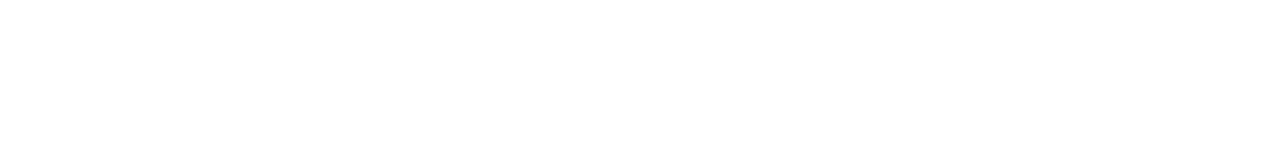
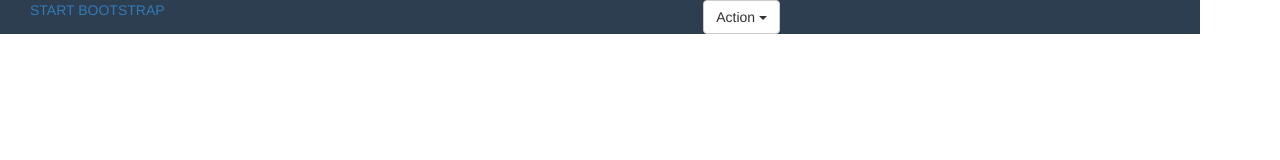
Before and after one commit to yuridido/html-css-bootstrap-freelancer, a plain HTML site: page index.html in a window 1280 px wide. Drawn offline with nearby package versions, Linux system fonts and the light colour scheme.

Commit message:
inizio navbar

```diff
--- a/css/style.css
+++ b/css/style.css
@@ -0,0 +1,8 @@
+header .container-fluid {
+    background-color: #2c3e50;
+}
+
+header {
+    position: fixed;
+    top: 0;
+}
--- a/index.html
+++ b/index.html
@@ -9,6 +9,22 @@
         <title></title>
     </head>
     <body>
+        <header>
+            <div class="container-fluid">
+                <div class="container">
+                    <div class="row">
+                        <div class="col-xs-6 col-lg-4">
+                            <a href="#">START BOOTSTRAP</a>
+                        </div>
+                        <div class="col-xs-6 col-lg-4 col-offset-lg-4 text-right">
+                            <button type="button" class="btn btn-default dropdown-toggle menu" data-toggle="dropdown" aria-haspopup="true" aria-expanded="false">
+                                Action <span class="caret"></span>
+                            </button>
+                        </div>
+                    </div>
+                </div>
+            </div>
 
+        </header>
     </body>
 </html>
```
